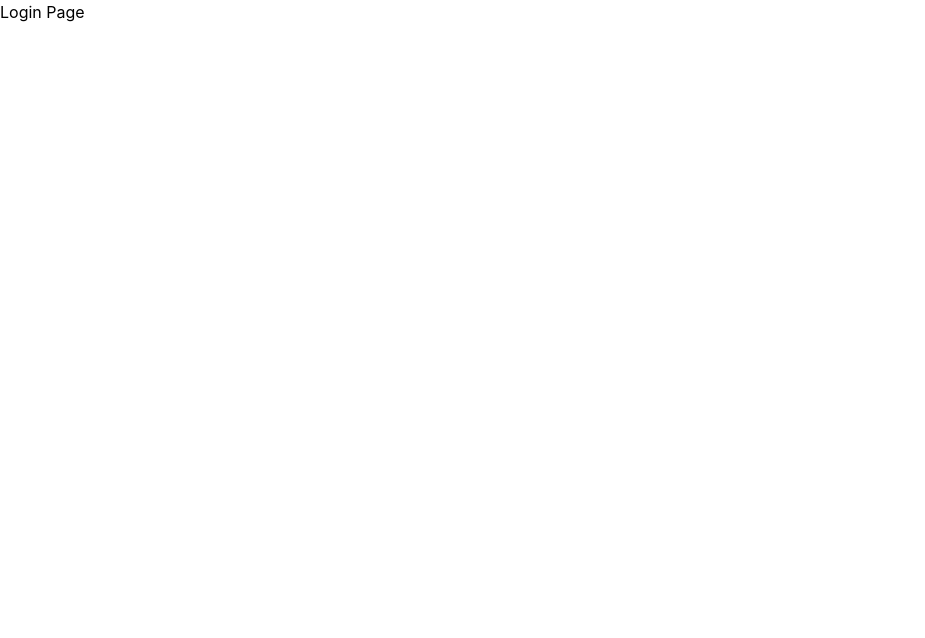
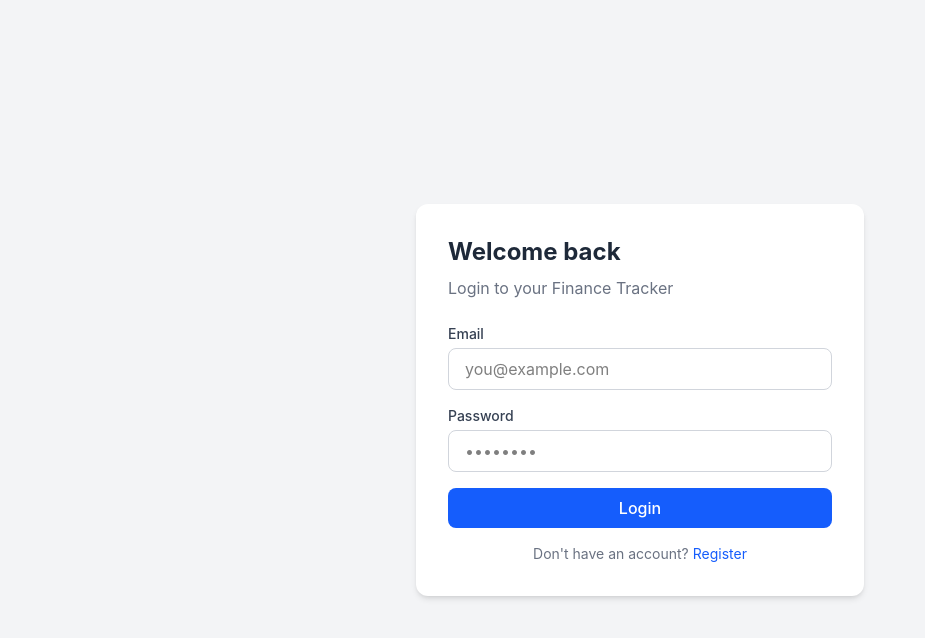
Before and after one commit to laibloser22/finance-tracker, a React (Vite) app in the folder client/: page /login in a window 1280 px wide. Shown: the top 638 px of the page, without its empty margins (0-925 px from the left). Built offline with nearby package versions, Linux system fonts and the light colour scheme.

Commit message:
frontend - auth pages and protected route working

```diff
--- a/client/src/App.jsx
+++ b/client/src/App.jsx
@@ -1,6 +1,7 @@
 import { Routes, Route } from 'react-router-dom'
+import ProtectedRoute from './components/common/ProtectedRoute'
 import Dashboard from './pages/Dashboard'
-import Login from './pages/login'
+import Login from './pages/Login'
 import Register from './pages/Register'
 import Transactions from './pages/Transactions'
 import Budgets from './pages/Budgets'
@@ -8,11 +9,11 @@ import Budgets from './pages/Budgets'
 function App() {
   return (
     <Routes>
-      <Route path="/" element={<Dashboard />} />
       <Route path="/login" element={<Login />} />
       <Route path="/register" element={<Register />} />
-      <Route path="/transactions" element={<Transactions />} />
-      <Route path="/budgets" element={<Budgets />} />
+      <Route path="/" element={<ProtectedRoute><Dashboard /></ProtectedRoute>} />
+      <Route path="/transactions" element={<ProtectedRoute><Transactions /></ProtectedRoute>} />
+      <Route path="/budgets" element={<ProtectedRoute><Budgets /></ProtectedRoute>} />
     </Routes>
   )
 }
--- /dev/null
+++ b/client/src/components/common/ProtectedRoute.jsx
@@ -0,0 +1,22 @@
+import { Navigate } from 'react-router-dom'
+import { useAuth } from '../../context/AuthContext'
+
+function ProtectedRoute({ children }) {
+    const { user, loading } = useAuth()
+
+    if (loading) {
+        return (
+            <div className="min-h-screen flex items-center justify-center">
+                <p className="text-gray-500">Loading...</p>
+            </div>
+        )
+    }
+
+    if (!user) {
+        return <Navigate to="/login" />
+    }
+
+    return children
+}
+
+export default ProtectedRoute
--- /dev/null
+++ b/client/src/context/AuthContext.jsx
@@ -0,0 +1,48 @@
+import { createContext, useContext, useState, useEffect } from 'react'
+
+const AuthContext = createContext()
+
+export function AuthProvider({ children }) {
+    const [user, setUser] = useState(null)
+    const [token, setToken] = useState(localStorage.getItem('token'))
+    const [loading, setLoading] = useState(true)
+
+    useEffect(() => {
+        if (token) {
+            fetch('http://localhost:5000/api/auth/me', {
+                headers: { Authorization: `Bearer ${token}` }
+            })
+                .then(res => res.json())
+                .then(data => {
+                    if (data.id) setUser(data)
+                    else logout()
+                })
+                .catch(() => logout())
+                .finally(() => setLoading(false))
+        } else {
+            setLoading(false)
+        }
+    }, [token])
+
+    const login = (token, user) => {
+        localStorage.setItem('token', token)
+        setToken(token)
+        setUser(user)
+    }
+
+    const logout = () => {
+        localStorage.removeItem('token')
+        setToken(null)
+        setUser(null)
+    }
+
+    return (
+        <AuthContext.Provider value={{ user, token, login, logout, loading }}>
+            {children}
+        </AuthContext.Provider>
+    )
+}
+
+export function useAuth() {
+    return useContext(AuthContext)
+}
--- a/client/src/main.jsx
+++ b/client/src/main.jsx
@@ -1,14 +1,16 @@
 import { StrictMode } from 'react'
 import { createRoot } from 'react-dom/client'
 import { BrowserRouter } from 'react-router-dom'
+import { AuthProvider } from './context/AuthContext'
 import './index.css'
 import App from './App.jsx'
 
 createRoot(document.getElementById('root')).render(
   <StrictMode>
     <BrowserRouter>
-      <App />
+      <AuthProvider>
+        <App />
+      </AuthProvider>
     </BrowserRouter>
-
   </StrictMode>,
 )
--- a/client/src/pages/Login.jsx
+++ b/client/src/pages/Login.jsx
@@ -1,6 +1,97 @@
+import { useState } from 'react'
+import { useNavigate, Link } from 'react-router-dom'
+import { useAuth } from '../context/AuthContext'
+
 function Login() {
-    return <div>Login Page</div>
+    const [email, setEmail] = useState('')
+    const [password, setPassword] = useState('')
+    const [error, setError] = useState('')
+    const [loading, setLoading] = useState(false)
 
+    const { login } = useAuth()
+    const navigate = useNavigate()
+
+    const handleSubmit = async (e) => {
+        e.preventDefault()
+        setLoading(true)
+        setError('')
+
+        try {
+            const res = await fetch('http://localhost:5000/api/auth/login', {
+                method: 'POST',
+                headers: { 'Content-Type': 'application/json' },
+                body: JSON.stringify({ email, password })
+            })
+
+            const data = await res.json()
+
+            if (!res.ok) {
+                setError(data.message)
+                return
+            }
+
+            login(data.token, data.user)
+            navigate('/')
+        } catch (err) {
+            setError('Something went wrong. Try again.')
+        } finally {
+            setLoading(false)
+        }
+    }
+
+    return (
+        <div className="min-h-screen bg-gray-100 flex items-center justify-center">
+            <div className="bg-white p-8 rounded-xl shadow-md w-full max-w-md">
+                <h1 className="text-2xl font-bold text-gray-800 mb-2">Welcome back</h1>
+                <p className="text-gray-500 mb-6">Login to your Finance Tracker</p>
+
+                {error && (
+                    <div className="bg-red-100 text-red-600 p-3 rounded-lg mb-4 text-sm">
+                        {error}
+                    </div>
+                )}
+
+                <form onSubmit={handleSubmit} className="space-y-4">
+                    <div>
+                        <label className="block text-sm font-medium text-gray-700 mb-1">Email</label>
+                        <input
+                            type="email"
+                            value={email}
+                            onChange={(e) => setEmail(e.target.value)}
+                            className="w-full border border-gray-300 rounded-lg px-4 py-2 focus:outline-none focus:ring-2 focus:ring-blue-500"
+                            placeholder="you@example.com"
+                            required
+                        />
+                    </div>
+
+                    <div>
+                        <label className="block text-sm font-medium text-gray-700 mb-1">Password</label>
+                        <input
+                            type="password"
+                            value={password}
+                            onChange={(e) => setPassword(e.target.value)}
+                            className="w-full border border-gray-300 rounded-lg px-4 py-2 focus:outline-none focus:ring-2 focus:ring-blue-500"
+                            placeholder="••••••••"
+                            required
+                        />
+                    </div>
+
+                    <button
+                        type="submit"
+                        disabled={loading}
+                        className="w-full bg-blue-600 text-white py-2 rounded-lg font-medium hover:bg-blue-700 transition disabled:opacity-50"
+                    >
+                        {loading ? 'Logging in...' : 'Login'}
+                    </button>
+                </form>
+
+                <p className="text-center text-sm text-gray-500 mt-4">
+                    Don't have an account?{' '}
+                    <Link to="/register" className="text-blue-600 hover:underline">Register</Link>
+                </p>
+            </div>
+        </div>
+    )
 }
 
 export default Login
--- a/client/src/pages/Register.jsx
+++ b/client/src/pages/Register.jsx
@@ -1,6 +1,110 @@
+import { useState } from 'react'
+import { useNavigate, Link } from 'react-router-dom'
+import { useAuth } from '../context/AuthContext'
+
 function Register() {
-    return <div>Register Page</div>
+    const [name, setName] = useState('')
+    const [email, setEmail] = useState('')
+    const [password, setPassword] = useState('')
+    const [error, setError] = useState('')
+    const [loading, setLoading] = useState(false)
 
+    const { login } = useAuth()
+    const navigate = useNavigate()
+
+    const handleSubmit = async (e) => {
+        e.preventDefault()
+        setLoading(true)
+        setError('')
+
+        try {
+            const res = await fetch('http://localhost:5000/api/auth/register', {
+                method: 'POST',
+                headers: { 'Content-Type': 'application/json' },
+                body: JSON.stringify({ name, email, password })
+            })
+
+            const data = await res.json()
+
+            if (!res.ok) {
+                setError(data.message)
+                return
+            }
+
+            login(data.token, data.user)
+            navigate('/')
+        } catch (err) {
+            setError('Something went wrong. Try again.')
+        } finally {
+            setLoading(false)
+        }
+    }
+
+    return (
+        <div className="min-h-screen bg-gray-100 flex items-center justify-center">
+            <div className="bg-white p-8 rounded-xl shadow-md w-full max-w-md">
+                <h1 className="text-2xl font-bold text-gray-800 mb-2">Create account</h1>
+                <p className="text-gray-500 mb-6">Start tracking your finances today</p>
+
+                {error && (
+                    <div className="bg-red-100 text-red-600 p-3 rounded-lg mb-4 text-sm">
+                        {error}
+                    </div>
+                )}
+
+                <form onSubmit={handleSubmit} className="space-y-4">
+                    <div>
+                        <label className="block text-sm font-medium text-gray-700 mb-1">Name</label>
+                        <input
+                            type="text"
+                            value={name}
+                            onChange={(e) => setName(e.target.value)}
+                            className="w-full border border-gray-300 rounded-lg px-4 py-2 focus:outline-none focus:ring-2 focus:ring-blue-500"
+                            placeholder="Your name"
+                            required
+                        />
+                    </div>
+
+                    <div>
+                        <label className="block text-sm font-medium text-gray-700 mb-1">Email</label>
+                        <input
+                            type="email"
+                            value={email}
+                            onChange={(e) => setEmail(e.target.value)}
+                            className="w-full border border-gray-300 rounded-lg px-4 py-2 focus:outline-none focus:ring-2 focus:ring-blue-500"
+                            placeholder="you@example.com"
+                            required
+                        />
+                    </div>
+
+                    <div>
+                        <label className="block text-sm font-medium text-gray-700 mb-1">Password</label>
+                        <input
+                            type="password"
+                            value={password}
+                            onChange={(e) => setPassword(e.target.value)}
+                            className="w-full border border-gray-300 rounded-lg px-4 py-2 focus:outline-none focus:ring-2 focus:ring-blue-500"
+                            placeholder="••••••••"
+                            required
+                        />
+                    </div>
+
+                    <button
+                        type="submit"
+                        disabled={loading}
+                        className="w-full bg-blue-600 text-white py-2 rounded-lg font-medium hover:bg-blue-700 transition disabled:opacity-50"
+                    >
+                        {loading ? 'Creating account...' : 'Register'}
+                    </button>
+                </form>
+
+                <p className="text-center text-sm text-gray-500 mt-4">
+                    Already have an account?{' '}
+                    <Link to="/login" className="text-blue-600 hover:underline">Login</Link>
+                </p>
+            </div>
+        </div>
+    )
 }
 
 export default Register
```
